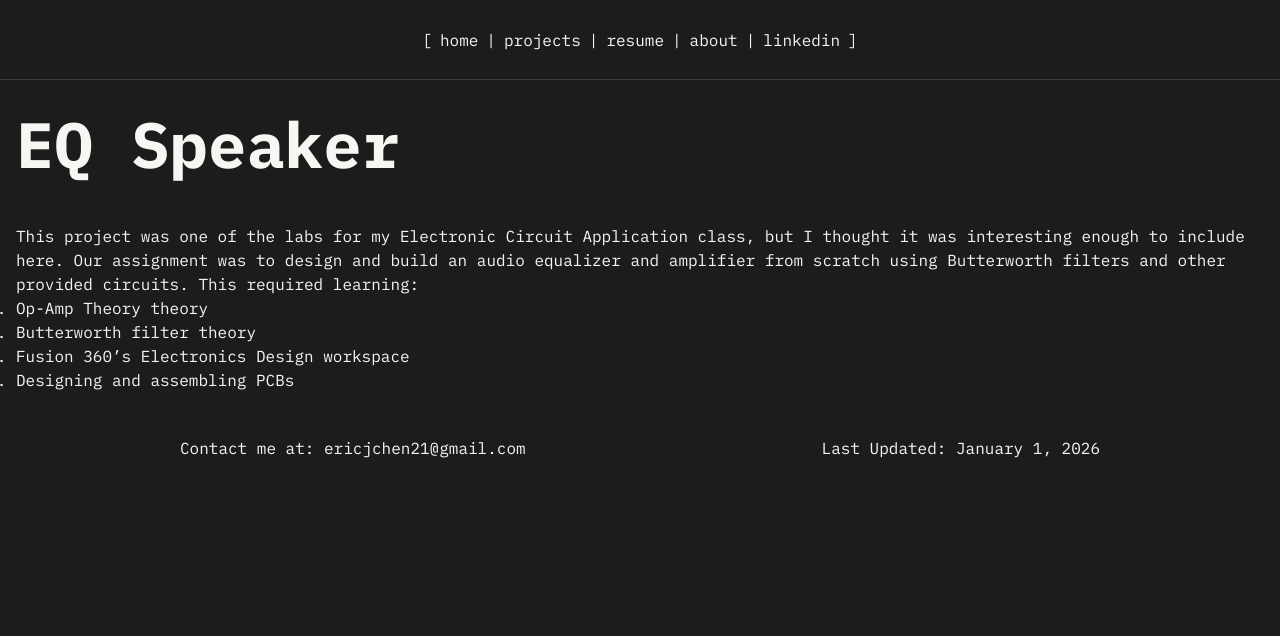
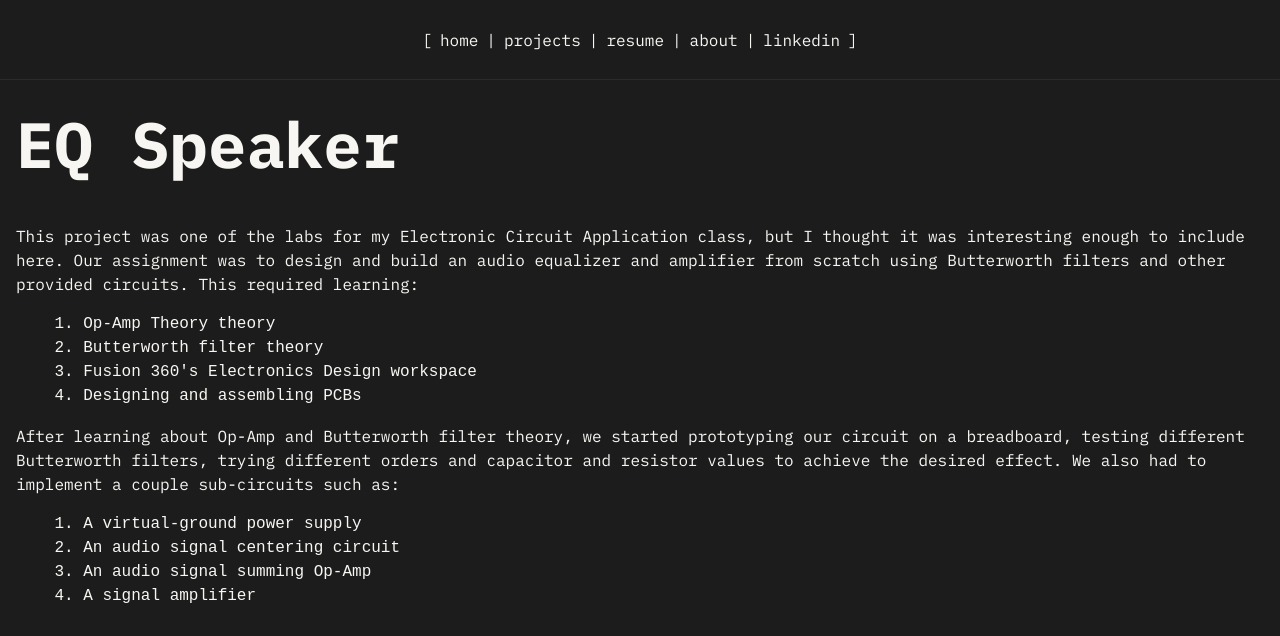
Before and after one commit to ericjchen21/ericjchen21.github.io, a Jekyll site: the page built from _projects/EQ_Speaker.md, in a window 1280 px wide. Shown: the top 636 px of the page. Built offline with Jekyll 4.4.1, drawn with Linux system fonts in a browser that asks for light colours; comment, search, counter and statistics services are not loaded; grey boxes are pictures that could not be loaded.

Commit message:
update EQ speaker

```diff
--- a/_layouts/project_page.html
+++ b/_layouts/project_page.html
@@ -7,7 +7,7 @@
   {% if item.text %}
   <div class="project-text">{{ item.text | markdownify }}</div>
   {% endif %} {% if item.image %}
-  <div class="image-wrapper">
+  <div class="project-image">
     <img src="{{ item.image | relative_url }}" alt="{{ item.alt }}" />
   </div>
   {% endif %}
--- a/_projects/EQ_Speaker.md
+++ b/_projects/EQ_Speaker.md
@@ -6,10 +6,18 @@
   - text: |
       This project was one of the labs for my Electronic Circuit Application class, but I thought it was interesting enough to include here. Our assignment was to design and build an audio equalizer and amplifier from scratch using Butterworth filters and other provided circuits. This required learning:
 
-        1. Op-Amp Theory theory
-        2. Butterworth filter theory
-        3. Fusion 360's Electronics Design workspace
-        4. Designing and assembling PCBs
+              1. Op-Amp Theory theory
+              2. Butterworth filter theory
+              3. Fusion 360's Electronics Design workspace
+              4. Designing and assembling PCBs
+
+      After learning about Op-Amp and Butterworth filter theory, we started prototyping our circuit on a breadboard, testing different Butterworth filters, trying different orders and capacitor and resistor values to achieve the desired effect. We also had to implement a couple sub-circuits such as:
+
+              1. A virtual-ground power supply
+              2. An audio signal centering circuit
+              3. An audio signal summing Op-Amp
+              4. A signal amplifier
+  - image: "/assets/img/projects/EQ Speaker/EQ Speaker Breadboard V1.jpg"
   # - image: "/assets/img/Headshot Square.jpeg"
 ---
 
--- a/_sass/_index.scss
+++ b/_sass/_index.scss
@@ -19,7 +19,6 @@
       aspect-ratio: 1 / 1;
       object-fit: cover;
       border-radius: 20%;
-      object-fit: cover;
     }
   }
 
--- a/_sass/_project_page.scss
+++ b/_sass/_project_page.scss
@@ -1,6 +1,4 @@
 .project-section {
-  //   background-color: red;
-  //   height: var(--page-title-height);
   width: 100vw;
 
   @media (min-aspect-ratio: 1/1) {
@@ -15,17 +13,18 @@
   padding: var(--std-unit);
 
   .project-text {
-    // color: red;
-    // background-color: blue;
-    // font-size: var(--title-size);
-    // max-width: 800px;
-    // text-align: center;
     p {
       font-size: var(--std-unit);
     }
   }
 
-  //   h1 {
-  //     font-size: var(--title-size);
-  //   }
+  .project-image {
+    height: calc(30 * var(--std-unit));
+
+    img {
+      height: 100%;
+      width: auto;
+      border-radius: 5%;
+    }
+  }
 }
--- a/assets/css/style.scss
+++ b/assets/css/style.scss
@@ -3,7 +3,7 @@
 
 $bg-color: #1c1c1c;
 $text-color: #f7f6f2;
-$accent-color: #3c3c3c;
+$accent-color: #2c2c2c;
 $std-unit: 16px;
 
 @mixin clear-all {
```
Also changed, not shown: 1 other file.
